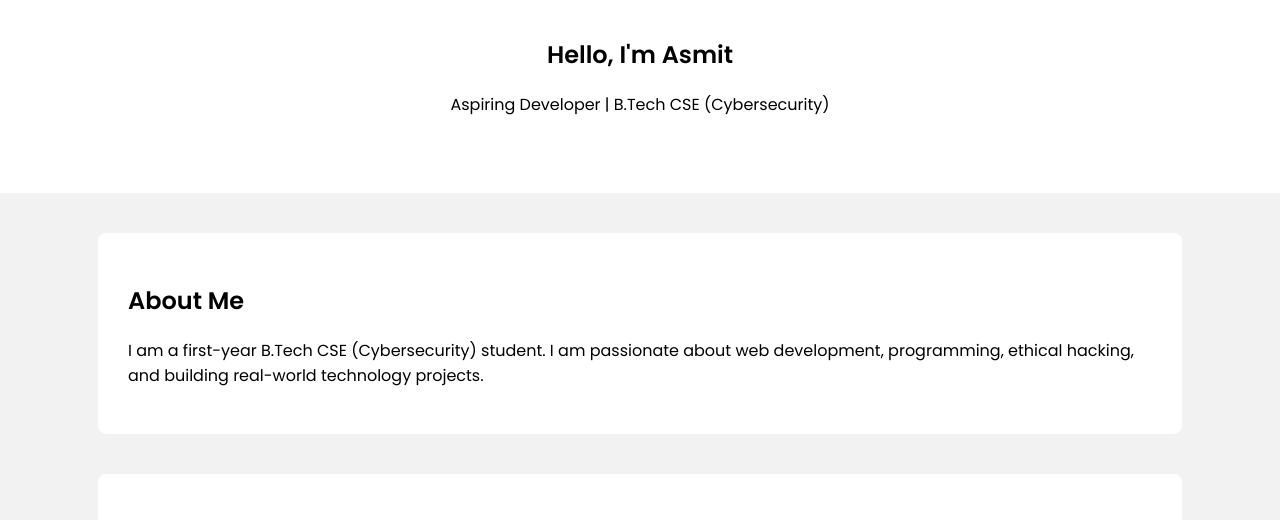
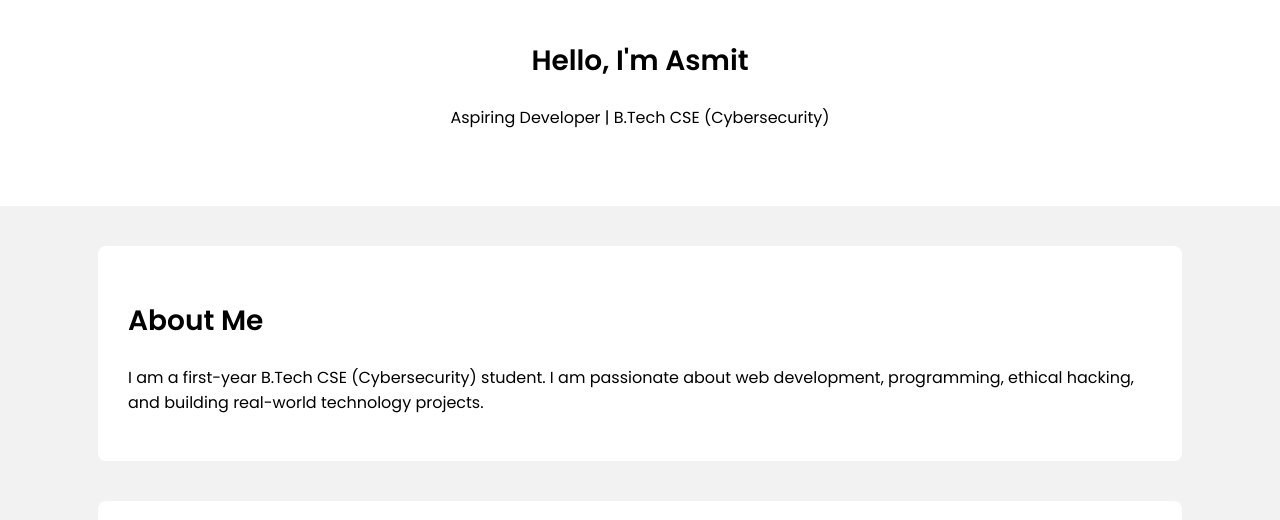
Before and after one commit to asmitdahiya54/-Computer-Science-Fundamentals-Career-Pathways-portfolio, a plain HTML site: page index.html in a window 1280 px wide. Shown: the part 219-739 px from the top of the page. Drawn offline with Linux system fonts and the light colour scheme.

```diff
--- a/style.css
+++ b/style.css
@@ -79,3 +79,6 @@
     border-radius: 10px; /* Smooth corners */
     margin-bottom: 10px;
 }
+h2 {
+    font-size: 28px; /* Make section headings bigger */
+}
```
